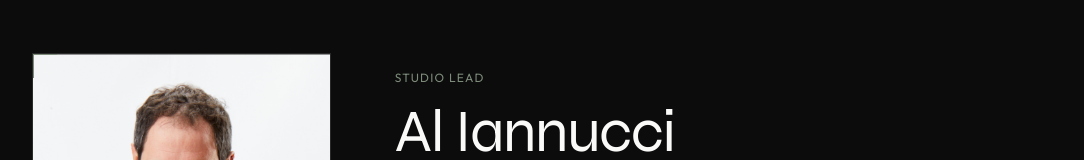
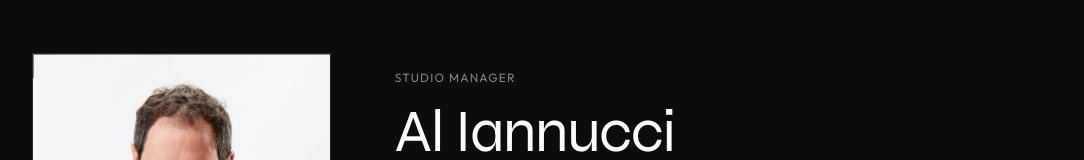
Before and after one commit to XxKegstandxX/effective-pixel-productions, a Next.js app: page /team in a window 1280 px wide. Shown: the part 569-729 px from the top of the page, without its empty margins (96-1180 px from the left). Built offline with nearby package versions, Linux system fonts and the light colour scheme.

Commit message:
Enable headshot images

```diff
--- a/content/team/vendors.json
+++ b/content/team/vendors.json
@@ -109,7 +109,7 @@
           "id": "noel-mckinnon",
           "name": "Noel McKinnon",
           "bio": "Noel McKinnon is the founder and award winning makeup/hair artist leading Makeup 2 die 4. Known as “the wedding whisperer” per her Best of Boston award. Noel is not just known for styling flawless brides but also has been acknowledged for her impeccable work for some of the most well recognizable people, publications and productions in the world. Alex Baldwin, Hilary Clinton, Tim Gun, People Magazine, ELLE, Modern Luxury Wedding, HBO, Showtime, and Walburger’s to name a few. She was also nominated top five finalist twice in the North American Hairstyling Awards for makeup.",
-          "photo": "hair-makeup-1.jpg"
+          "photo": "noel-mckinnon.jpg"
         },
         {
           "id": "hair-makeup-2",
--- a/src/app/team/page.tsx
+++ b/src/app/team/page.tsx
@@ -30,7 +30,7 @@ export default function Team() {
       {/* Separator */}
       <div className="sep-line-accent" />
 
-      {/* Studio Lead */}
+      {/* Studio Manager */}
       <section className="section-padding">
         <div className="grid grid-cols-1 lg:grid-cols-12 gap-10 lg:gap-16">
           {/* Photo */}
@@ -50,7 +50,7 @@ export default function Team() {
 
           {/* Info */}
           <div className="lg:col-span-8 flex flex-col justify-center">
-            <span className="text-xs uppercase tracking-widest text-ep-accent mb-4">Studio Lead</span>
+            <span className="text-xs uppercase tracking-widest text-ep-accent mb-4">Studio Manager</span>
             <h2 className="font-display text-display-md lg:text-display-lg text-ep-white mb-3">
               {vendorData.studioLead.name}
             </h2>
```
